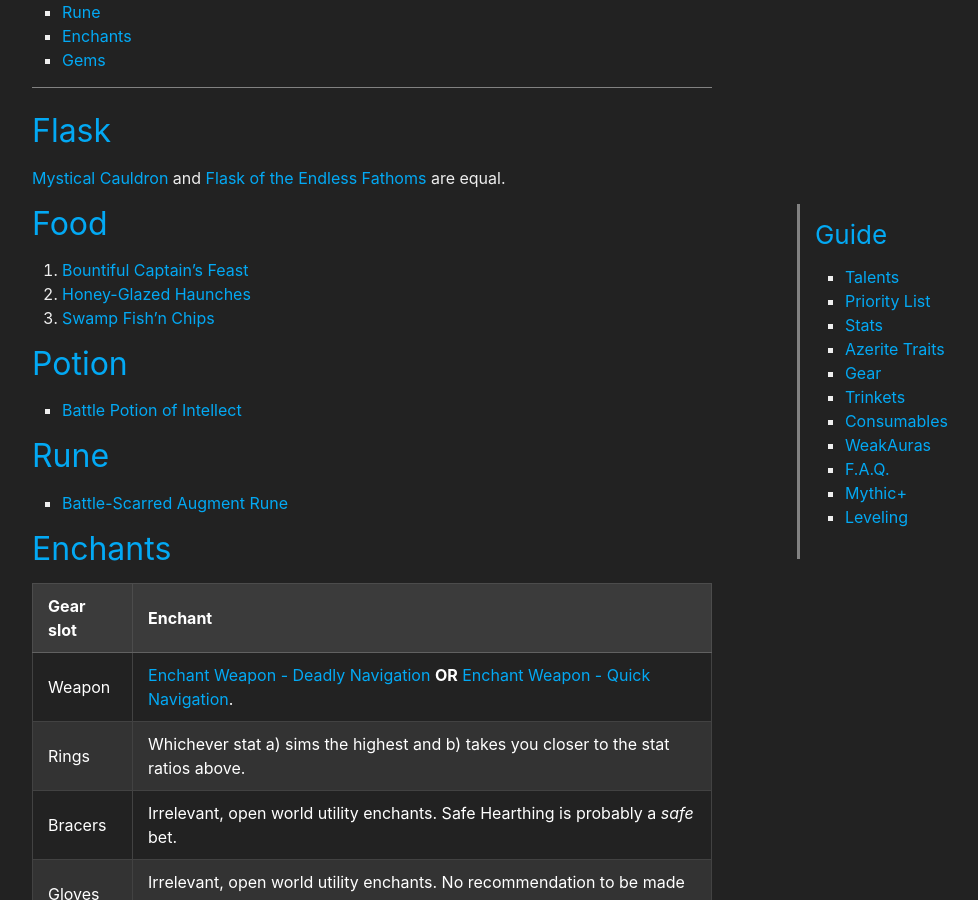
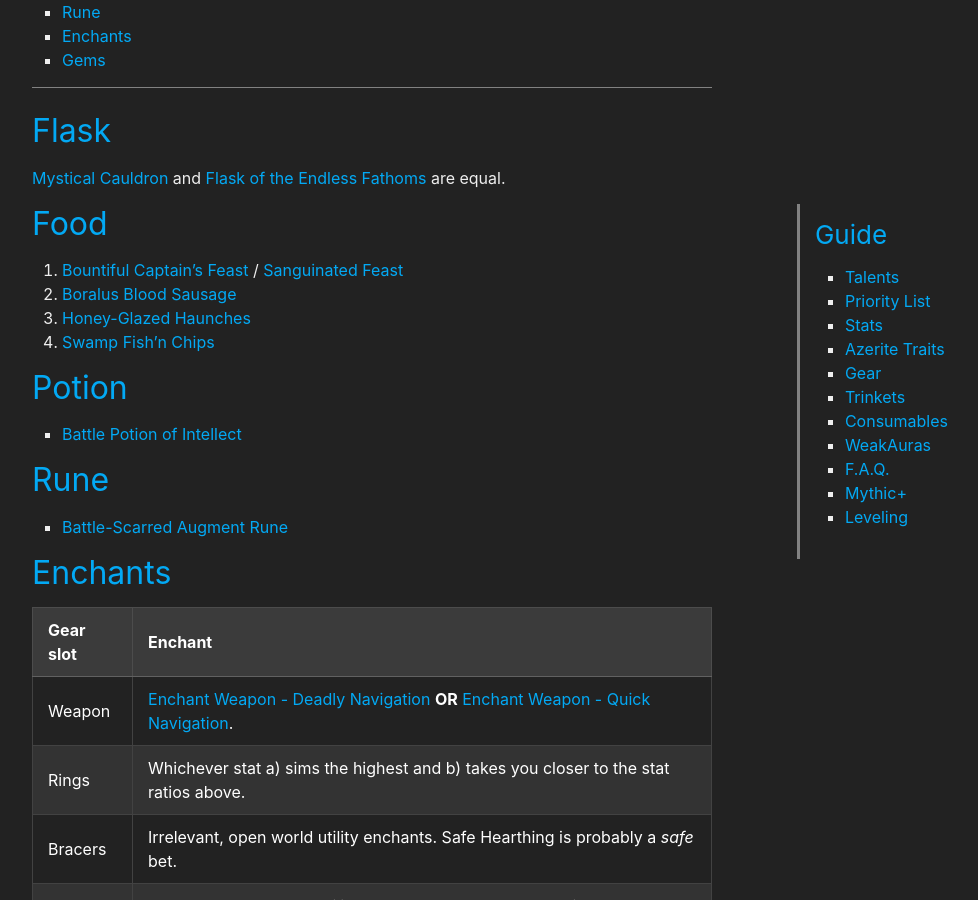
Before and after one commit to stormearthandlava/stormearthandlava.github.io, a Jekyll site: the page built from guide/general/consumables.md, in a window 1280 px wide and 900 px high, scrolled down 322 px. Shown: the whole window, without its empty margins (268-1246 px from the left). Built offline with Jekyll 4.4.1, drawn with Linux system fonts in a browser that asks for light colours; a script that is not in the unit is left out.

Commit message:
add new food

```diff
--- a/_data/item.yml
+++ b/_data/item.yml
@@ -41,7 +41,9 @@ battle_potion_of_stamina: <a href="https://bfa.wowhead.com/item=163225" target="
 galley_banquet: <a href="https://bfa.wowhead.com/item=156525" target="blank">Galley Banquet</a>
 
 bountiful_captains_feast: <a href="https://bfa.wowhead.com/item=156526" target="blank">Bountiful Captain's Feast</a>
-feast: <a href="https://bfa.wowhead.com/item=156526" target="blank">Bountiful Captain's Feast</a>
+feast: <a href="https://bfa.wowhead.com/item=156526" target="blank">Bountiful Captain's Feast</a> / <a href="https://bfa.wowhead.com/item=166240" target="blank">Sanguinated Feast</a>
+
+boralus_blood_sausage: <a href="https://bfa.wowhead.com/item=166804" target="blank">Boralus Blood Sausage</a>
 
 sailors_pie: <a href="https://bfa.wowhead.com/item=154888" target="blank">Sailor's Pie</a>
 mastery_food: <a href="https://bfa.wowhead.com/item=154888" target="blank">Sailor's Pie</a>
```
Also changed, not shown: guide/general/consumables.md (+1 -0 lines).
